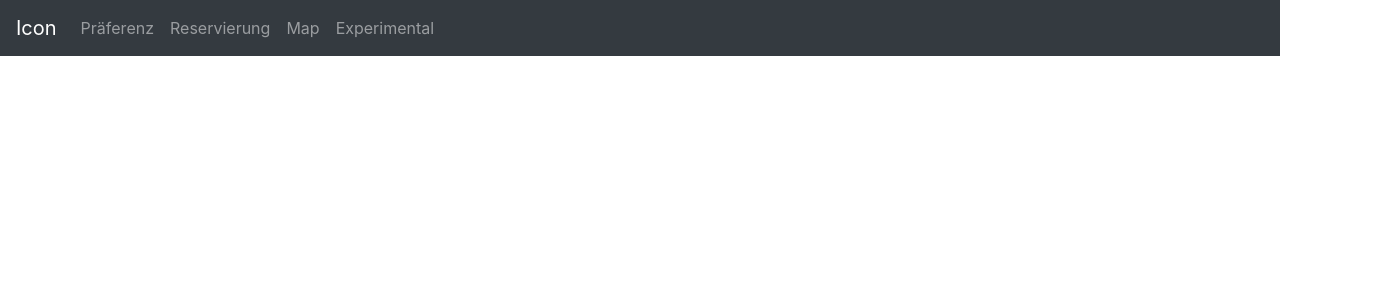
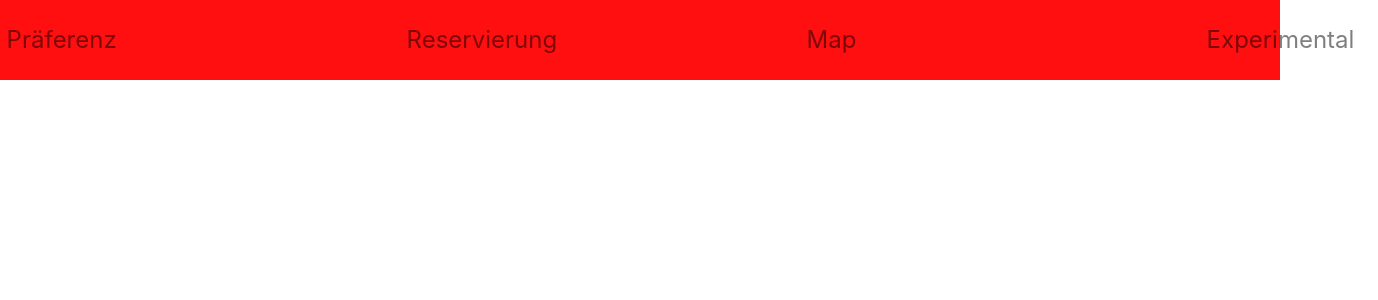
Before and after one commit to DevMert/BoDriveNPark, a React (Create React App) app: page /reservierung in a window 1280 px wide. Shown: the top 300 px of the page, 1378 px wide, since content can reach past the window. Built offline with nearby package versions, Linux system fonts and the light colour scheme.

Commit message:
css hinzugefügt

```diff
--- a/src/components/Main.jsx
+++ b/src/components/Main.jsx
@@ -5,13 +5,16 @@ import { BrowserRouter as Router, Route } from "react-router-dom";
 import Reservierung from "./Reservierung/Reservierung";
 import Experimental from "./experimental/Experimental";
 import Karte from "./Karte/Karte";
+import './main.css'
 
 export default class Main extends Component {
   render() {
     return (
       <div>
         <Router>
-          <Route path="/praeferenzplanung" component={Stundenplan} />
+          <div className='stdplan'>
+            <Route path="/praeferenzplanung" component={Stundenplan} />
+          </div>
           <Route path="/reservierung" component={Reservierung} />
           <Route path="/map" component={Karte} />
           <Route path="/experimental" component={Experimental} />
--- a/src/components/Navigation/NavBar.css
+++ b/src/components/Navigation/NavBar.css
@@ -1,16 +1,54 @@
-nav {
+.Navi {
   display: flex;
-  justify-content: space-around;
-  align-items: center;
+  justify-content: center;
   min-height: 10vh;
-  background: #e2001a;
-  color: white;
+  background: #ff0f0f;
+  color: rgb(255, 255, 255);
 }
 
-.nav-links {
-  width: 40%;
+.links {
   display: flex;
-  justify-content: space-around;
-  align-items: center;
-  list-style: none;
+  justify-content: flex-end ;
 }
+
+.mr-auto{
+  display: flex;
+  justify-content: space-evenly;
+  align-content: center
+}
+.Navi .pref{
+  display: flex;
+  font-size: 150%;
+  width: 400px;
+  flex-grow: 1;
+
+}
+.Navi .reserv{
+  display: flex;
+  font-size: 150%;
+  width: 400px;
+  flex-grow: 1;
+}
+
+.Navi .map{
+  display: flex;
+  font-size: 150%;
+  width: 400px;
+  flex-grow: 1;
+}
+
+.Navi .exp{
+  display: flex;
+  font-size: 150%;
+
+  flex-grow: 1;
+}
+
+.Navi .brand{
+  display: flex;
+  justify-content: flex-start;
+  color: white;
+  font-size: 200%;
+  align-self: flex-start
+
+}
--- a/src/components/Navigation/NavBar.jsx
+++ b/src/components/Navigation/NavBar.jsx
@@ -1,16 +1,27 @@
 import React from "react";
 import { Nav, Navbar } from "react-bootstrap";
+import './NavBar.css'
 
 export default function NavBar() {
   return (
-    <div>
-      <Navbar bg="dark" variant="dark">
-        <Navbar.Brand href="#home">Icon</Navbar.Brand>
+    <div className='Navi'>
+      <Navbar >
+        <Navbar.Brand className='brand' href="#home">Icon</Navbar.Brand>
         <Nav className="mr-auto">
-          <Nav.Link href="/praeferenzplanung">Präferenz</Nav.Link>
-          <Nav.Link href="/reservierung">Reservierung</Nav.Link>
-          <Nav.Link href="/map">Map</Nav.Link>
-          <Nav.Link href="/experimental">Experimental</Nav.Link>
+          <div className='links'>
+            <div  className='pref'>
+              <Nav.Link href="/praeferenzplanung">Präferenz</Nav.Link>
+            </div>
+            <div  className='reserv'>
+              <Nav.Link href="/reservierung">Reservierung</Nav.Link>
+            </div>
+            <div  className='map'>
+              <Nav.Link href="/map">Map</Nav.Link>
+            </div>
+            <div  className='exp'>
+              <Nav.Link href="/experimental">Experimental</Nav.Link>
+            </div>
+          </div>
         </Nav>
       </Navbar>
     </div>
--- /dev/null
+++ b/src/components/main.css
@@ -0,0 +1,5 @@
+.stdplan{
+    display: flex;
+    justify-content: center;
+    flex-grow: auto;
+}
```
Also changed, not shown: 1 other file (tests, documents, lock files or other folders).
